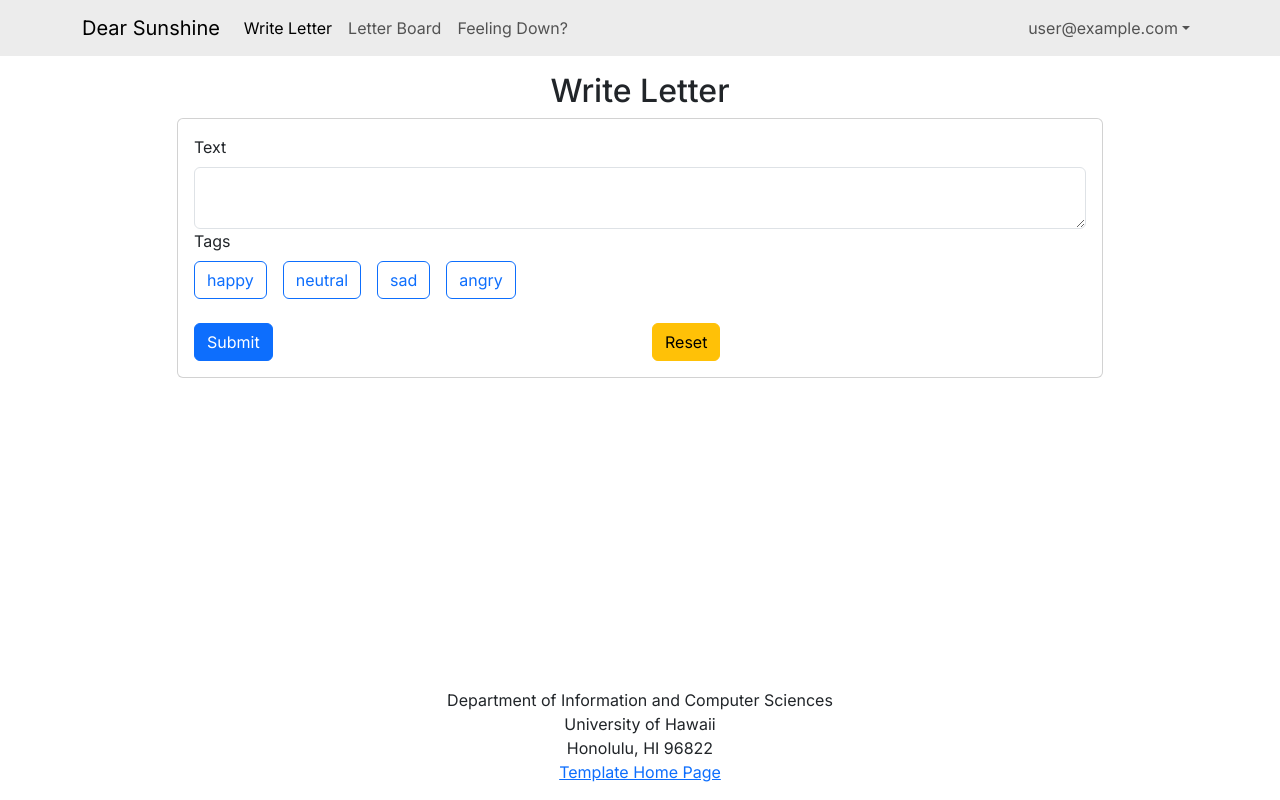
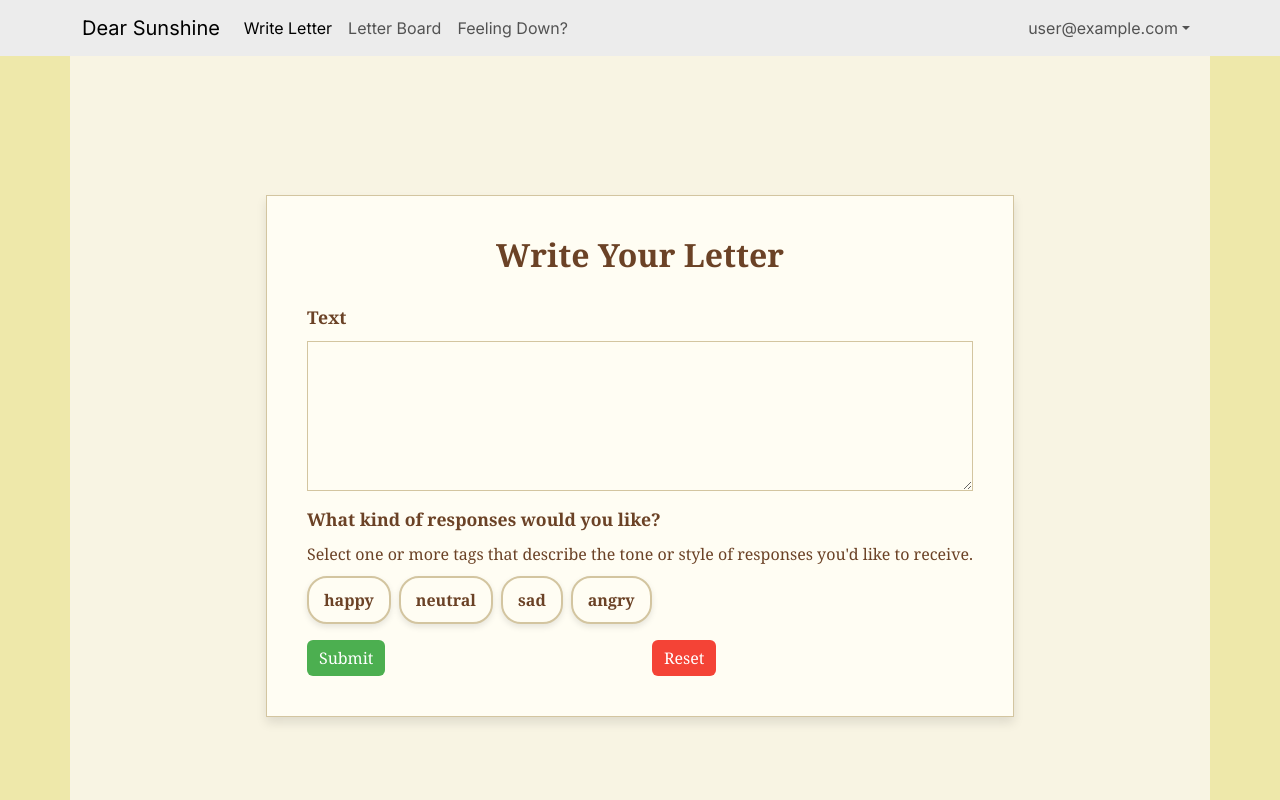
Before and after one commit to icastro808/dear-sunshine-, a Next.js app: page /add in a window 1280 px wide. Shown: the top 800 px of the page. Built offline with nearby package versions, Linux system fonts and the light colour scheme; no server answers; sample sign-in values are in the browser's storage.

Commit message:
Updated create letter page
Updated the css for create letter page. I only put it in the regular page to make it more simple to navigate through. The change in the global css is meant to see where we can change the background.

```diff
--- a/src/app/add/page.tsx
+++ b/src/app/add/page.tsx
@@ -2,6 +2,12 @@ import { getServerSession } from 'next-auth';
 import authOptions from '@/lib/authOptions';
 import { loggedInProtectedPage } from '@/lib/page-protection';
 import AddLetterForm from '@/components/AddLetterForm';
+
+const styles = {
+  main: {
+    backgroundColor: 'palegoldenrod',
+  },
+};
 
 const AddLetter = async () => {
   // Protect the page, only logged in users can access it.
@@ -12,7 +18,7 @@ const AddLetter = async () => {
     } | null,
   );
   return (
-    <main>
+    <main style={styles.main}>
       <AddLetterForm />
     </main>
   );
--- a/src/app/globals.css
+++ b/src/app/globals.css
@@ -6,6 +6,10 @@ body {
   padding: 0;
   margin: 0;
   /* background-color: #492f6f !important; */
+}
+
+.main{
+  background-color: palegoldenrod;
 }
 
 .wrapper {
--- a/src/components/AddLetterForm.tsx
+++ b/src/components/AddLetterForm.tsx
@@ -11,11 +11,72 @@ import { addLetter } from '@/lib/dbActions';
 import LoadingSpinner from '@/components/LoadingSpinner';
 import { AddLetterSchema } from '@/lib/validationSchemas';
 
-const onSubmit = async (data: {
-  text: string;
-  owner: string;
-  tags: string[];
-}) => {
+const styles = {
+  container: {
+    fontFamily: `'Georgia', serif`,
+    padding: '40px 0',
+    backgroundColor: '#f8f4e3', // Parchment background
+    display: 'flex',
+    justifyContent: 'center',
+    alignItems: 'center',
+    minHeight: '100vh',
+  },
+  card: {
+    backgroundColor: '#fffdf3', // Parchment color
+    border: '1px solid #d3c5a0',
+    boxShadow: '0 6px 10px rgba(0, 0, 0, 0.1)',
+    padding: '40px',
+    maxWidth: '800px',
+    margin: '0 auto',
+    textAlign: 'left',
+    borderRadius: '0px', // Remove rounded edges for "paper" look
+  },
+  title: {
+    fontSize: '2rem',
+    fontWeight: 'bold',
+    marginBottom: '30px',
+    color: '#6b4226', // Warm brown color
+    textAlign: 'center',
+  },
+  label: {
+    fontSize: '1.1rem',
+    fontWeight: '600',
+    marginBottom: '10px',
+    color: '#6b4226',
+  },
+  textarea: {
+    width: '100%',
+    padding: '15px',
+    fontSize: '1.1rem',
+    border: '1px solid #d3c5a0',
+    borderRadius: '0px',
+    resize: 'vertical',
+    height: '150px',
+    marginBottom: '15px',
+    backgroundColor: '#fffdf3',
+    color: '#6b4226',
+  },
+  button: {
+    borderRadius: '20px',
+    fontSize: '1rem',
+    fontWeight: 'bold',
+    border: '2px solid #d3c5a0',
+    padding: '10px 15px',
+    boxShadow: '0 3px 6px rgba(0, 0, 0, 0.1)',
+  },
+  submitBtn: {
+    backgroundColor: '#4CAF50',
+    color: '#fff',
+    border: 'none',
+  },
+  resetBtn: {
+    backgroundColor: '#f44336',
+    color: '#fff',
+    border: 'none',
+  },
+};
+
+const onSubmit = async (data: { text: string; owner: string; tags: string[] }) => {
   await addLetter(data);
   swal('Success', 'Your letter has been added', 'success', {
     timer: 2000,
@@ -38,9 +99,11 @@ const AddLetterForm: React.FC = () => {
   } = useForm({
     resolver: yupResolver(AddLetterSchema),
   });
+
   if (status === 'loading') {
     return <LoadingSpinner />;
   }
+
   if (status === 'unauthenticated') {
     redirect('/auth/signin');
   }
@@ -55,67 +118,71 @@ const AddLetterForm: React.FC = () => {
   };
 
   return (
-    <Container className="py-3">
-      <Row className="justify-content-center">
-        <Col xs={10}>
-          <Col className="text-center">
-            <h2>Write Letter</h2>
-          </Col>
-          <Card>
-            <Card.Body>
+    <Container className="py-5" style={styles.container}>
+      <Card style={styles.card}>
+        <h2 style={styles.title}>Write Your Letter</h2>
         <Form onSubmit={handleSubmit(onSubmit)}>
           <Form.Group>
-                  <Form.Label>Text</Form.Label>
+            <Form.Label style={styles.label}>Text</Form.Label>
             <textarea
               {...register('text')}
               className={`form-control ${errors.text ? 'is-invalid' : ''}`}
+              style={styles.textarea}
             />
             <div className="invalid-feedback">{errors.text?.message}</div>
           </Form.Group>
 
           <Form.Group>
-                  <Form.Label>Tags</Form.Label>
+            <Form.Label style={styles.label}>What kind of responses would you like?</Form.Label>
+            <p style={{ fontSize: '1rem', color: '#6b4226', marginBottom: '10px' }}>
+              Select one or more tags that describe the tone or style of responses you'd like to
+              receive.
+            </p>
             <div className="d-flex flex-wrap gap-2">
               {tagOptions.map((tag) => (
                 <Button
                   key={tag}
                   type="button"
-                        variant={selectedTags.includes(tag) ? 'primary' : 'outline-primary'}
                   onClick={() => handleTags(tag)}
-                        className="me-2 mb-2"
+                  style={{
+                    ...styles.button,
+                    backgroundColor: selectedTags.includes(tag) ? '#f4cc70' : '#fffdf3',
+                    color: selectedTags.includes(tag) ? '#fff' : '#6b4226',
+                  }}
                 >
                   {tag}
                 </Button>
               ))}
             </div>
-                  <input
-                    type="hidden"
-                    {...register('tags')}
-                    value={selectedTags.join(',')}
-                  />
-                  {errors.tags && <div className="invalid-feedback d-block">{errors.tags?.message}</div>}
+            <input type="hidden" {...register('tags')} value={selectedTags.join(',')} />
+            {errors.tags && (
+              <div className="invalid-feedback d-block">{errors.tags?.message}</div>
+            )}
           </Form.Group>
 
           <input type="hidden" {...register('owner')} value={currentUser} />
+
           <Form.Group className="form-group">
             <Row className="pt-3">
               <Col>
-                      <Button type="submit" variant="primary">
+                <Button type="submit" style={styles.submitBtn}>
                   Submit
                 </Button>
               </Col>
               <Col>
-                      <Button type="button" onClick={() => reset()} variant="warning" className="float-right">
+                <Button
+                  type="button"
+                  onClick={() => reset()}
+                  className="float-right"
+                  style={styles.resetBtn}
+                >
                   Reset
                 </Button>
               </Col>
             </Row>
           </Form.Group>
         </Form>
-            </Card.Body>
       </Card>
-        </Col>
-      </Row>
     </Container>
   );
 };
```
Lines whose indentation alone changed are shown as unchanged.
